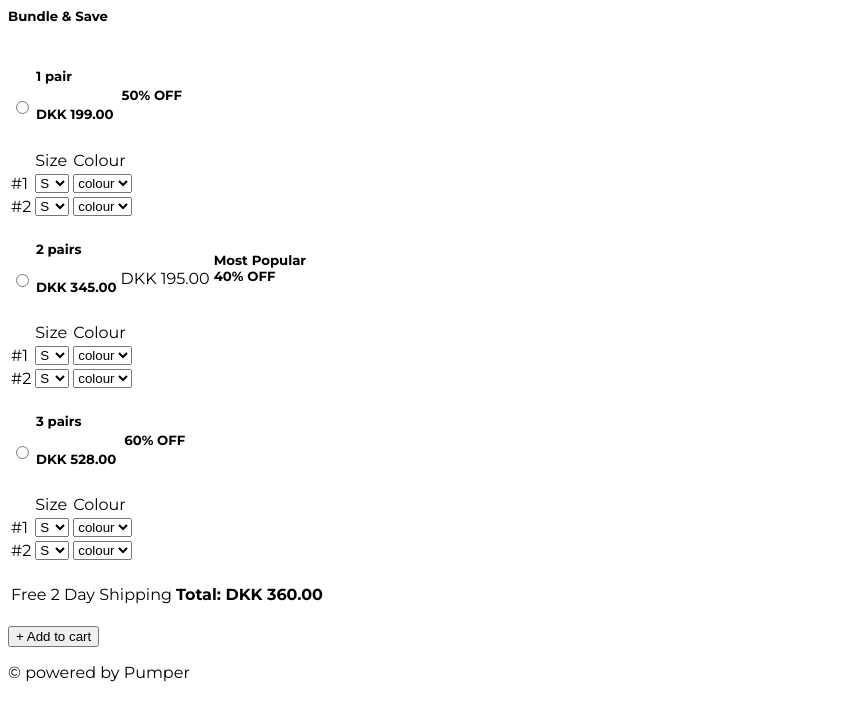
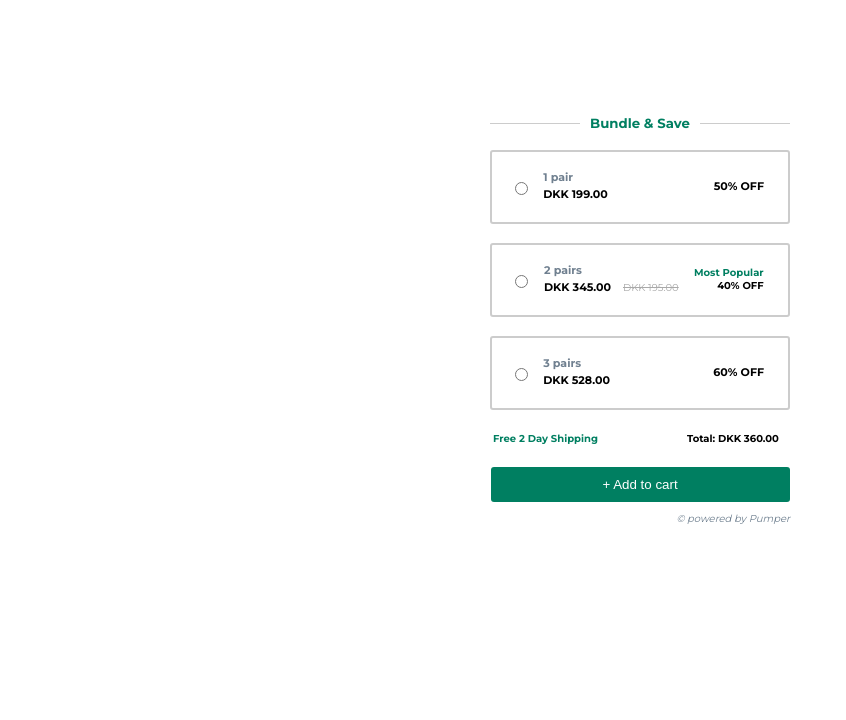
Before and after one commit to AJTHAMEEM/front-end-developer-task, a plain HTML site: page index.html in a window 1280 px wide. Shown: the whole page, without its empty margins (0-846 px from the left). Drawn offline with Linux system fonts and the light colour scheme.

Commit message:
new structure

```diff
--- a/index.html
+++ b/index.html
@@ -10,7 +10,7 @@
             font-family: 'Montserrat', sans-serif;
         }
     </style>
-    <link rel="stylesheet" href="./assets/style.css">
+    <link rel="stylesheet" href="./style.css">
 </head>
 
 <body>
--- /dev/null
+++ b/style.css
@@ -0,0 +1,186 @@
+/* body {
+    font-family: Arial, sans-serif;
+} */
+
+.container {
+    display: flex;
+    justify-content: center;
+    margin-top: 100px;
+}
+
+.flex {
+    display: flex;
+    justify-content: center;
+}
+
+.flex-reverse {
+    display: flex;
+    flex-direction: row-reverse;
+}
+
+.conatiner-contents {
+    /* border: 0.5px solid gray; */
+    height: fit-content;
+    width: 300px;
+    padding: 15px;
+}
+
+.top-heading {
+    color: #007f61;
+    display: flex;
+    justify-content: space-between;
+}
+
+.heading-text-box {
+    text-align: center;
+    width: 40%;
+}
+
+.heading-text {
+    margin: 0;
+}
+
+.horizontal-line {
+    flex-grow: 1;
+    border-top: 1px solid #ccc;
+    margin: 8 0 0 0;
+}
+
+.boxes {
+    border: 2px solid #ccc;
+    border-radius: 3px;
+    height: fit-content;
+    padding: 15px;
+}
+
+.inner-box-content {
+    height: 40px;
+    display: flex;
+    justify-content: space-between;
+}
+
+div.inner-box-content input[type="radio"]:checked {
+    accent-color: #007f61;
+}
+
+.align-straight {
+    margin: 0 0 3 0;
+}
+
+.little-lighter {
+    color: slategrey;
+}
+
+.little-darker {
+    color: black;
+}
+
+.little-bolder {
+    font-weight: 600;
+}
+
+.pointer-needed {
+    cursor: pointer;
+}
+
+.text-right {
+    text-align: right;
+}
+
+.little-smaller {
+    font-size: small;
+}
+
+.perfect-small {
+    font-size: smaller;
+}
+
+.little-greener {
+    text-align: left;
+    color: #007f61;
+}
+
+.just-green {
+    color: #007f61;
+}
+
+.custom-selectbox {
+    border: 0.1px solid lightgrey;
+    height: 20px;
+    width: 65px;
+}
+
+.hidden {
+    display: none;
+}
+
+.not-hidden {
+    display: block;
+}
+
+.button-green {
+    width: 299px;
+    text-align: center;
+    background-color: #007f61;
+    border: none;
+    padding: 10px;
+    border-radius: 3px;
+    color: white;
+    cursor: pointer;
+}
+
+.little-italic {
+    font-style: italic;
+}
+
+.box-green {
+    border-color: #007f61;
+    background-color: #f4fbf9;
+}
+
+.col-1 {
+    width: 30px;
+}
+
+.col-2 {
+    width: 75px;
+}
+
+.col-3 {
+    width: 73px;
+}
+
+.col-4 {
+    padding-top: 15px;
+    width: 67px;
+}
+
+.col-5 {
+    width: 80px;
+    padding-right: 7px;
+    text-align: right;
+}
+
+.cutie {
+    color: darkgray;
+    font-size: x-small;
+    text-decoration: line-through;
+    padding-top: 5px;
+}
+
+.very-little {
+    font-size: x-small;
+}
+
+.span-90 {
+    width: 90px;
+}
+
+.span-190 {
+    width: 190px;
+}
+
+.cutie-2{
+    font-size: x-small;
+    font-weight: 600;
+}
```
